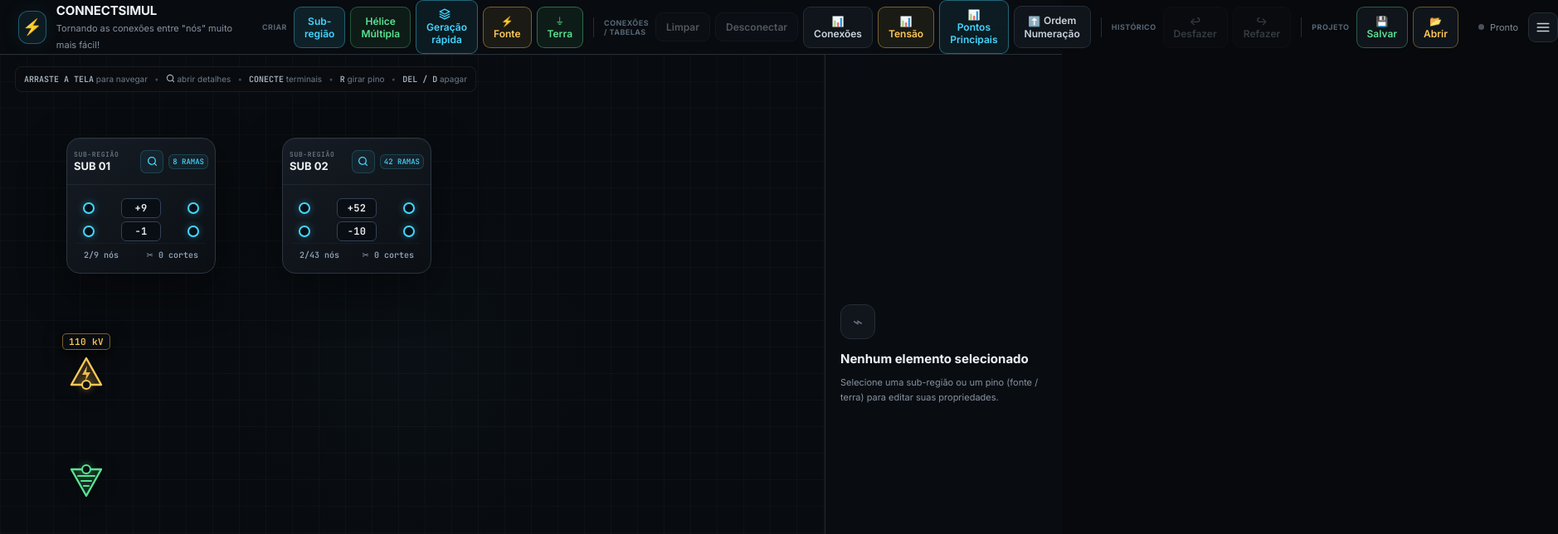
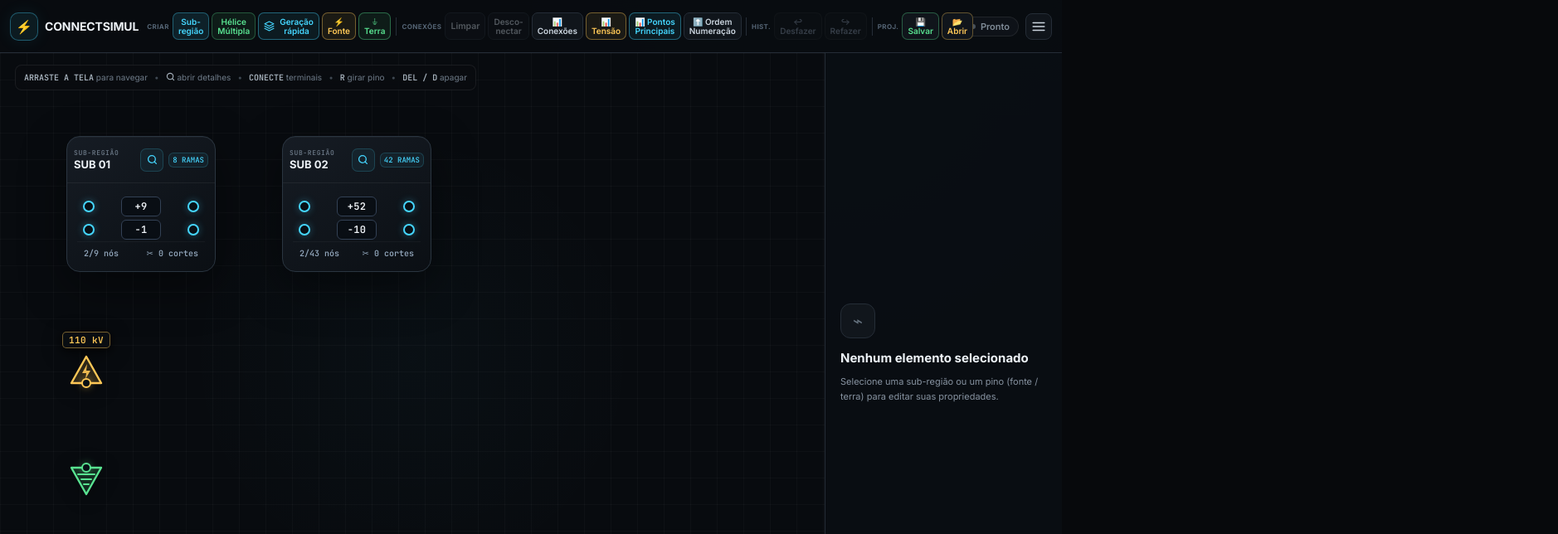
Before and after one commit to zKohn/CONNECTSIMUL, a React (Vite) app: page / in a window 1280 px wide. Shown: the top 644 px of the page at 83% size, 1878 px wide, since content can reach past the window. Built offline with nearby package versions, Linux system fonts and the light colour scheme.

Commit message:
Ajusta botoes da barra superior com quebra de linha e elimina barra de rolagem horizontal

```diff
--- a/src/components/Toolbar.jsx
+++ b/src/components/Toolbar.jsx
@@ -51,10 +51,10 @@
         <div className="toolbar-group" title="Criação de elementos do circuito">
           <span className="toolbar-group-label">Criar</span>
           <button className="btn btn-primary" onClick={onAddSubRegion} title="Adicionar uma sub-região padrão">
-            Sub-região
+            <span className="btn-multiline"><span>Sub-</span><span>região</span></span>
           </button>
           <button className="btn btn-accent" onClick={onOpenMultiHeliceModal} title="Adicionar sequência de sub-regiões de 1 rama e 2 nós">
-            Hélice Múltipla
+            <span className="btn-multiline"><span>Hélice</span><span>Múltipla</span></span>
           </button>
           <button
             className="btn"
@@ -62,14 +62,14 @@
             style={{ borderColor: 'rgba(69, 214, 255, 0.4)', background: 'rgba(69, 214, 255, 0.08)', color: 'var(--cyan)' }}
             title="Abrir tabela para geração rápida de várias subs em sequência"
           >
-            <span style={{ display: 'inline-flex', verticalAlign: '-2px', marginRight: '5px' }}>
-              <svg width="14" height="14" viewBox="0 0 24 24" fill="none" stroke="currentColor" strokeWidth="2.2" strokeLinecap="round" strokeLinejoin="round" aria-hidden="true">
+            <span style={{ display: 'inline-flex', verticalAlign: '-2px', marginRight: '3px' }}>
+              <svg width="13" height="13" viewBox="0 0 24 24" fill="none" stroke="currentColor" strokeWidth="2.2" strokeLinecap="round" strokeLinejoin="round" aria-hidden="true">
                 <polygon points="12 2 2 7 12 12 22 7 12 2" />
                 <polyline points="2 17 12 22 22 17" />
                 <polyline points="2 12 12 17 22 12" />
               </svg>
             </span>
-            Geração rápida
+            <span className="btn-multiline"><span>Geração</span><span>rápida</span></span>
           </button>
           <button
             className="btn"
@@ -77,7 +77,7 @@
             style={{ borderColor: 'rgba(255, 200, 87, 0.4)', background: 'rgba(255, 200, 87, 0.08)', color: 'var(--amber)' }}
             title="Adicionar / posicionar Bloco de Fonte de Tensão (kV)"
           >
-            <span>⚡</span> Fonte
+            <span className="btn-multiline"><span>⚡</span><span>Fonte</span></span>
           </button>
           <button
             className="btn"
@@ -85,7 +85,7 @@
             style={{ borderColor: 'rgba(89, 227, 145, 0.4)', background: 'rgba(89, 227, 145, 0.08)', color: 'var(--green)' }}
             title="Adicionar Bloco de Terra / Referência (0 kV)"
           >
-            <span>⏚</span> Terra
+            <span className="btn-multiline"><span>⏚</span><span>Terra</span></span>
           </button>
         </div>
 
@@ -93,7 +93,7 @@
 
         {/* Grupo: Conexões e Tabelas */}
         <div className="toolbar-group" title="Operações de conexão e tabelas">
-          <span className="toolbar-group-label">Conexões / Tabelas</span>
+          <span className="toolbar-group-label">Conexões</span>
           <button
             className="btn"
             onClick={onClearSelection}
@@ -114,10 +114,10 @@
             disabled={!selectedNode && !selectedConnectionId}
             title={selectedConnectionId ? 'Remover conexão selecionada (Delete)' : 'Remover conexões do ponto selecionado'}
           >
-            Desconectar
+            <span className="btn-multiline"><span>Desco-</span><span>nectar</span></span>
           </button>
           <button className="btn" onClick={onOpenConnectionTable} title="Ver mapa de potenciais e copiar conexões elétricas">
-            <span>📊</span> Conexões
+            <span className="btn-multiline"><span>📊</span><span>Conexões</span></span>
           </button>
           <button
             className="btn"
@@ -125,7 +125,7 @@
             title="Ver tabela de nós com aplicação de tensão e aterramentos"
             style={{ borderColor: 'rgba(255, 200, 87, 0.4)', background: 'rgba(255, 200, 87, 0.08)', color: 'var(--amber)' }}
           >
-            <span>📊</span> Tensão
+            <span className="btn-multiline"><span>📊</span><span>Tensão</span></span>
           </button>
           <button
             className="btn"
@@ -133,7 +133,7 @@
             title="Ver tabela de relações entre pares de pontos principais (N1 × N2)"
             style={{ borderColor: 'rgba(69, 214, 255, 0.4)', background: 'rgba(69, 214, 255, 0.08)', color: 'var(--cyan)' }}
           >
-            <span>📊</span> Pontos Principais
+            <span className="btn-multiline"><span>📊 Pontos</span><span>Principais</span></span>
           </button>
           <button
             className={`btn ${nodeNumberingDirection === 'top-to-bottom' ? 'btn-numbering-active' : ''}`}
@@ -144,10 +144,10 @@
                 : 'Ordem atual: De baixo para cima (clique para alternar para de cima para baixo)'
             }
           >
-            <span style={{ display: 'inline-flex', verticalAlign: '-1px', marginRight: '4px' }}>
-              {nodeNumberingDirection === 'top-to-bottom' ? '⬇️' : '⬆️'}
+            <span className="btn-multiline">
+              <span>{nodeNumberingDirection === 'top-to-bottom' ? '⬇️' : '⬆️'} Ordem</span>
+              <span>Numeração</span>
             </span>
-            <span>Ordem Numeração</span>
           </button>
         </div>
 
@@ -155,14 +155,14 @@
 
         {/* Grupo: Histórico */}
         <div className="toolbar-group" title="Histórico de ações">
-          <span className="toolbar-group-label">Histórico</span>
+          <span className="toolbar-group-label">Hist.</span>
           <button
             className="btn btn-ghost"
             onClick={onUndo}
             disabled={!canUndo}
             title="Desfazer (Ctrl+Z)"
           >
-            ↩ Desfazer
+            <span className="btn-multiline"><span>↩</span><span>Desfazer</span></span>
           </button>
           <button
             className="btn btn-ghost"
@@ -170,7 +170,7 @@
             disabled={!canRedo}
             title="Refazer (Ctrl+Y)"
           >
-            ↪ Refazer
+            <span className="btn-multiline"><span>↪</span><span>Refazer</span></span>
           </button>
         </div>
 
@@ -178,14 +178,14 @@
 
         {/* Grupo: Projeto */}
         <div className="toolbar-group" title="Arquivo do projeto (JSON)">
-          <span className="toolbar-group-label">Projeto</span>
+          <span className="toolbar-group-label">Proj.</span>
           <button
             className="btn"
             onClick={onSaveJson}
             title="Salvar projeto completo (sub-regiões e conexões) em arquivo JSON no computador"
             style={{ borderColor: 'rgba(89, 227, 145, 0.35)', color: 'var(--green)' }}
           >
-            <span>💾</span> Salvar
+            <span className="btn-multiline"><span>💾</span><span>Salvar</span></span>
           </button>
           <button
             className="btn"
@@ -193,7 +193,7 @@
             title="Importar arquivo JSON de conexões do computador para o software"
             style={{ borderColor: 'rgba(255, 200, 87, 0.35)', color: 'var(--amber)' }}
           >
-            <span>📂</span> Abrir
+            <span className="btn-multiline"><span>📂</span><span>Abrir</span></span>
           </button>
         </div>
 
--- a/src/styles.css
+++ b/src/styles.css
@@ -92,56 +92,70 @@
 }
 
 .topbar {
-  height: 66px;
-  flex: 0 0 66px;
-  display: flex;
-  align-items: center;
-  gap: 24px;
-  padding: 0 22px;
+  height: 64px;
+  flex: 0 0 64px;
+  display: flex;
+  align-items: center;
+  gap: 10px;
+  padding: 0 12px;
   background: rgba(9, 12, 16, .94);
   border-bottom: 1px solid var(--border);
   backdrop-filter: blur(18px);
   z-index: 20;
   -webkit-user-select: none;
   user-select: none;
+  min-width: 0;
+  overflow: hidden;
 }
 
 .brand {
   display: flex;
   align-items: center;
-  gap: 12px;
-  min-width: 270px;
+  gap: 8px;
+  flex-shrink: 0;
 }
 
 .brand-mark {
-  width: 40px;
-  height: 40px;
+  width: 34px;
+  height: 34px;
   display: grid;
   place-items: center;
   border: 1px solid rgba(69, 214, 255, .35);
-  border-radius: 12px;
+  border-radius: 10px;
   background: rgba(69, 214, 255, .08);
-  box-shadow: 0 0 28px rgba(69, 214, 255, .08);
+  box-shadow: 0 0 20px rgba(69, 214, 255, .08);
   color: var(--cyan);
-  font-size: 19px;
+  font-size: 16px;
+  flex-shrink: 0;
 }
 
 .brand h1 {
   margin: 0;
-  font-size: 15px;
+  font-size: 14px;
   letter-spacing: -.01em;
+  white-space: nowrap;
 }
 
 .brand span {
   color: var(--muted);
-  font-size: 11px;
+  font-size: 10.5px;
+  white-space: nowrap;
+}
+
+@media (max-width: 1750px) {
+  .brand span {
+    display: none;
+  }
 }
 
 .toolbar-actions {
   display: flex;
-  gap: 8px;
+  gap: 4px;
   align-items: center;
   flex: 1;
+  min-width: 0;
+  overflow: visible;
+  padding: 0;
 }
 
 .btn,
@@ -155,9 +169,39 @@
 }
 
 .btn {
-  padding: 9px 12px;
-  font-size: 12px;
+  padding: 7px 11px;
+  font-size: 11.5px;
   font-weight: 600;
+  white-space: nowrap;
+  flex-shrink: 0;
+}
+
+.toolbar-actions .btn {
+  padding: 4px 6px;
+  font-size: 10.5px;
+  font-weight: 600;
+  line-height: 1.12;
+  border-radius: 7px;
+  white-space: normal;
+  text-align: center;
+  min-height: 33px;
+  display: inline-flex;
+  align-items: center;
+  justify-content: center;
+  gap: 3px;
+  flex-shrink: 0;
+}
+
+.btn-multiline {
+  display: inline-flex;
+  flex-direction: column;
+  line-height: 1.05;
+  text-align: center;
+  font-size: 10px;
+}
+
+.btn-multiline span {
+  display: block;
 }
 
 .btn:hover:not(:disabled),
@@ -211,54 +255,64 @@
 
 .toolbar-divider {
   width: 1px;
-  height: 24px;
+  height: 22px;
   background: var(--border);
   flex-shrink: 0;
-  margin: 0 4px;
+  margin: 0 2px;
 }
 
 .toolbar-group {
   display: inline-flex;
   align-items: center;
-  gap: 6px;
+  gap: 3px;
   position: relative;
 }
 
 .toolbar-group-label {
-  font-size: 9px;
+  font-size: 8px;
   text-transform: uppercase;
   letter-spacing: 0.05em;
   color: #556575;
   font-weight: 700;
-  margin-right: 2px;
+  margin-right: 1px;
   user-select: none;
 }
 
 .connection-status {
-  display: flex;
-  align-items: center;
-  justify-content: flex-end;
+  display: inline-flex;
+  align-items: center;
+  padding: 4px 10px;
+  border-radius: 16px;
+  background: rgba(16, 21, 27, 0.85);
+  border: 1px solid rgba(255, 255, 255, 0.08);
   color: #7f8b97;
   font-size: 11px;
+  font-weight: 600;
   white-space: nowrap;
+  flex-shrink: 0;
+  transition: all 0.2s ease;
 }
 
 .connection-status.active {
+  background: rgba(69, 214, 255, 0.12);
+  border-color: rgba(69, 214, 255, 0.45);
   color: var(--cyan);
+  box-shadow: 0 0 14px rgba(69, 214, 255, 0.16);
 }
 
 .status-dot {
   display: inline-block;
-  width: 7px;
-  height: 7px;
-  margin-right: 7px;
+  width: 6px;
+  height: 6px;
+  margin-right: 6px;
   border-radius: 50%;
   background: #48515b;
+  flex-shrink: 0;
 }
 
 .connection-status.active .status-dot {
   background: var(--cyan);
-  box-shadow: 0 0 12px var(--cyan);
+  box-shadow: 0 0 10px var(--cyan);
 }
 
 .app-main {
@@ -1660,9 +1714,6 @@
     flex-basis: 250px;
   }
 
-  .btn {
-    padding: 8px 9px;
-  }
 }
 
 @media (max-width: 700px) {
@@ -1907,7 +1958,7 @@
 .topbar-right {
   display: flex;
   align-items: center;
-  gap: 12px;
+  gap: 8px;
   margin-left: auto;
   flex-shrink: 0;
 }
@@ -1915,14 +1966,14 @@
 /* Botão sanduíche no topo direito para recolher/expandir detalhes */
 .sidebar-toggle-btn {
   position: static;
-  width: 36px;
-  height: 36px;
+  width: 32px;
+  height: 32px;
   display: flex;
   align-items: center;
   justify-content: center;
   background: #10151b;
   border: 1px solid var(--border);
-  border-radius: 9px;
+  border-radius: 8px;
   color: #cbd5df;
   cursor: pointer;
   flex-shrink: 0;
```
Also changed, not shown: 4 other files (tests, documents, lock files or other folders).
